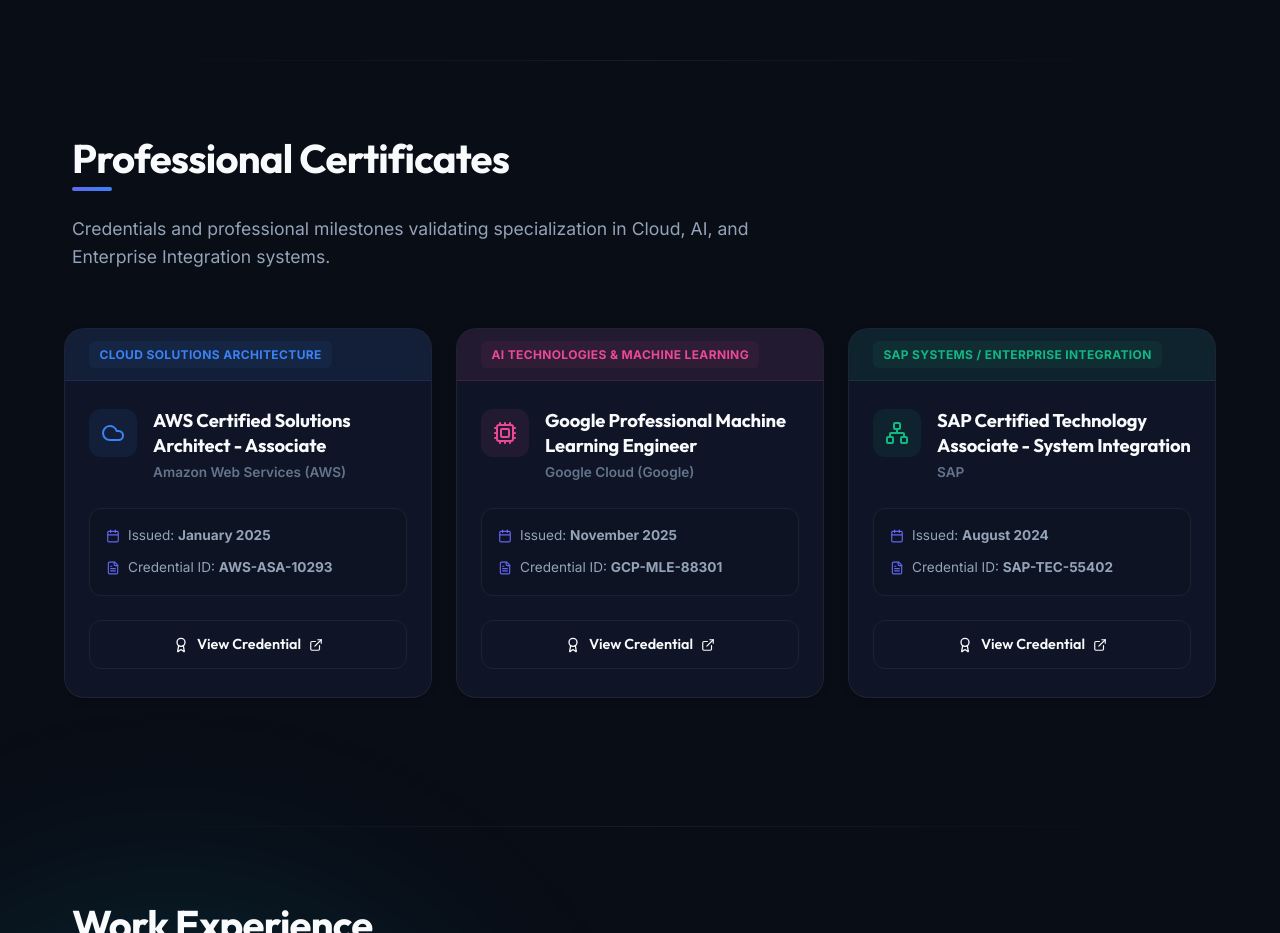
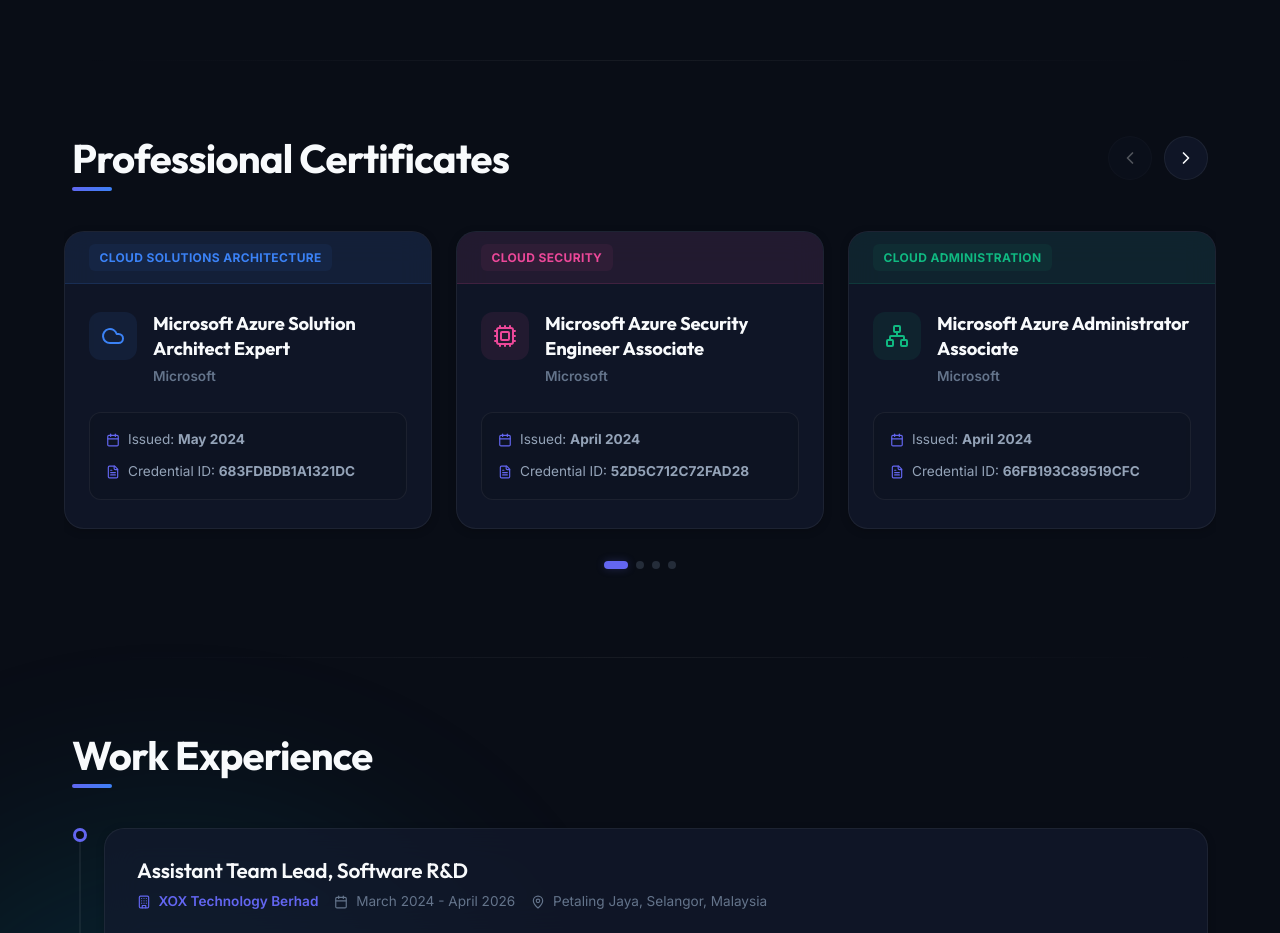
Before and after one commit to azharyusof/digital-resume, a Vue app: page / in a window 1280 px wide. Shown: the part 1240-2173 px from the top of the page. Built offline with nearby package versions, Linux system fonts and the light colour scheme.

Commit message:
fix: relocate swiper arrows to the section header next to title to prevent overlap on cards

```diff
--- a/src/components/ResumeCertificates.vue
+++ b/src/components/ResumeCertificates.vue
@@ -1,7 +1,7 @@
 <script setup>
 import { Swiper, SwiperSlide } from 'swiper/vue'
 import { Pagination, Navigation } from 'swiper/modules'
-import { Cloud, Cpu, Network, Award, ExternalLink, Calendar, FileText } from '@lucide/vue'
+import { Cloud, Cpu, Network, Award, ExternalLink, Calendar, FileText, ChevronLeft, ChevronRight } from '@lucide/vue'
 
 // Import Swiper styles
 import 'swiper/css'
@@ -12,44 +12,81 @@
 
 const certificates = [
   {
-    title: 'AWS Certified Solutions Architect - Associate',
-    issuer: 'Amazon Web Services (AWS)',
-    issueDate: 'January 2025',
-    credentialId: 'AWS-ASA-10293',
+    title: 'Microsoft Azure Solution Architect Expert',
+    issuer: 'Microsoft',
+    issueDate: 'May 2024',
+    credentialId: '683FDBDB1A1321DC',
     link: 'https://aws.amazon.com/',
     icon: Cloud,
     color: '#3b82f6', /* Blue */
     theme: 'Cloud Solutions Architecture'
   },
   {
-    title: 'Google Professional Machine Learning Engineer',
-    issuer: 'Google Cloud (Google)',
-    issueDate: 'November 2025',
-    credentialId: 'GCP-MLE-88301',
+    title: 'Microsoft Azure Security Engineer Associate',
+    issuer: 'Microsoft',
+    issueDate: 'April 2024',
+    credentialId: '52D5C712C72FAD28',
     link: 'https://cloud.google.com/',
     icon: Cpu,
     color: '#ec4899', /* Pink/Magenta */
-    theme: 'AI Technologies & Machine Learning'
+    theme: 'Cloud Security'
   },
   {
-    title: 'SAP Certified Technology Associate - System Integration',
-    issuer: 'SAP',
-    issueDate: 'August 2024',
-    credentialId: 'SAP-TEC-55402',
+    title: 'Microsoft Azure Administrator Associate',
+    issuer: 'Microsoft',
+    issueDate: 'April 2024',
+    credentialId: '66FB193C89519CFC',
     link: 'https://www.sap.com/',
     icon: Network,
     color: '#10b981', /* Emerald */
-    theme: 'SAP Systems / Enterprise Integration'
+    theme: 'Cloud Administration'
+  },
+  {
+    title: 'Android Mobile Application Developer',
+    issuer: 'IEEE Malaysia',
+    issueDate: 'November 2013',
+    credentialId: '-',
+    link: 'https://www.mbot.org.my/',
+    icon: Network,
+    color: '#10b981', /* Emerald */
+    theme: 'Mobile Development'
+  },
+  {
+    title: 'Graduate Technologist',
+    issuer: 'Malaysia Board of Technologists (MBOT)',
+    issueDate: 'December 2024',
+    credentialId: 'GT24120135',
+    link: 'https://www.mbot.org.my/',
+    icon: Network,
+    color: '#10b981', /* Emerald */
+    theme: 'Professional Membership'
+  },
+  {
+    title: 'Digital Leadership',
+    issuer: 'Peoplelogy Berhad & Yayasan Peneraju',
+    issueDate: 'January 2024',
+    credentialId: '-',
+    link: 'https://www.mbot.org.my/',
+    icon: Network,
+    color: '#10b981', /* Emerald */
+    theme: 'Leadership Development'
   }
 ]
 </script>
 
 <template>
   <section id="certificates" class="certificates-section">
-    <h2 class="section-title">Professional Certificates</h2>
-    <p class="section-lead">
-      Credentials and professional milestones validating specialization in Cloud, AI, and Enterprise Integration systems.
-    </p>
+    <div class="section-header">
+      <h2 class="section-title">Professional Certificates</h2>
+      <div class="slider-controls">
+        <button class="custom-prev-btn" aria-label="Previous slide">
+          <ChevronLeft :size="20" />
+        </button>
+        <button class="custom-next-btn" aria-label="Next slide">
+          <ChevronRight :size="20" />
+        </button>
+      </div>
+    </div>
 
     <!-- Swiper Slider Container -->
     <swiper
@@ -57,7 +94,10 @@
       :slides-per-view="1"
       :space-between="24"
       :pagination="{ clickable: true }"
-      :navigation="true"
+      :navigation="{
+        prevEl: '.custom-prev-btn',
+        nextEl: '.custom-next-btn'
+      }"
       :breakpoints="{
         '768': {
           slidesPerView: 2,
@@ -105,13 +145,13 @@
             </div>
 
             <!-- Footer Link -->
-            <div class="cert-footer">
+            <!-- <div class="cert-footer">
               <a :href="cert.link" target="_blank" rel="noopener" class="btn btn-secondary cert-link-btn">
                 <Award :size="16" />
                 <span>View Credential</span>
                 <ExternalLink :size="14" class="link-arrow" />
               </a>
-            </div>
+            </div> -->
           </div>
         </div>
       </swiper-slide>
@@ -258,20 +298,40 @@
   transform: translate(2px, -2px);
 }
 
-/* Custom Swiper Controls Styles (Scoped Deep Selectors) */
-:deep(.swiper-button-next),
-:deep(.swiper-button-prev) {
-  color: var(--text-primary);
-  background: var(--bg-card);
-  border: 1px solid var(--border-color);
+/* Custom Navigation Controls in Header */
+.section-header {
+  display: flex;
+  justify-content: space-between;
+  align-items: center;
+  margin-bottom: 2rem;
+}
+
+.section-header .section-title {
+  margin-bottom: 0;
+}
+
+.slider-controls {
+  display: flex;
+  gap: 0.75rem;
+}
+
+.custom-prev-btn,
+.custom-next-btn {
+  display: flex;
+  align-items: center;
+  justify-content: center;
   width: 44px;
   height: 44px;
   border-radius: 50%;
+  background: var(--bg-card);
+  border: 1px solid var(--border-color);
+  color: var(--text-primary);
+  cursor: pointer;
   transition: var(--transition-smooth);
 }
 
-:deep(.swiper-button-next:hover),
-:deep(.swiper-button-prev:hover) {
+.custom-prev-btn:hover,
+.custom-next-btn:hover {
   background: var(--bg-card-hover);
   color: var(--accent-color);
   border-color: var(--border-color-hover);
@@ -279,14 +339,12 @@
   transform: scale(1.05);
 }
 
-:deep(.swiper-button-next::after),
-:deep(.swiper-button-prev::after) {
-  font-size: 1.1rem;
-  font-weight: 900;
-}
-
-:deep(.swiper-button-disabled) {
-  opacity: 0;
+/* Swiper disabled buttons styling */
+.swiper-button-disabled,
+.custom-prev-btn:disabled,
+.custom-next-btn:disabled {
+  opacity: 0.3;
+  cursor: not-allowed;
   pointer-events: none;
 }
 
@@ -314,8 +372,7 @@
   .certificates-slider {
     padding-bottom: 0 !important;
   }
-  :deep(.swiper-button-next),
-  :deep(.swiper-button-prev),
+  .slider-controls,
   :deep(.swiper-pagination) {
     display: none !important;
   }
@@ -327,8 +384,7 @@
 }
 
 @media (max-width: 768px) {
-  :deep(.swiper-button-next),
-  :deep(.swiper-button-prev) {
+  .slider-controls {
     display: none !important; /* Hide arrows on mobile for swipe only */
   }
 }
```
